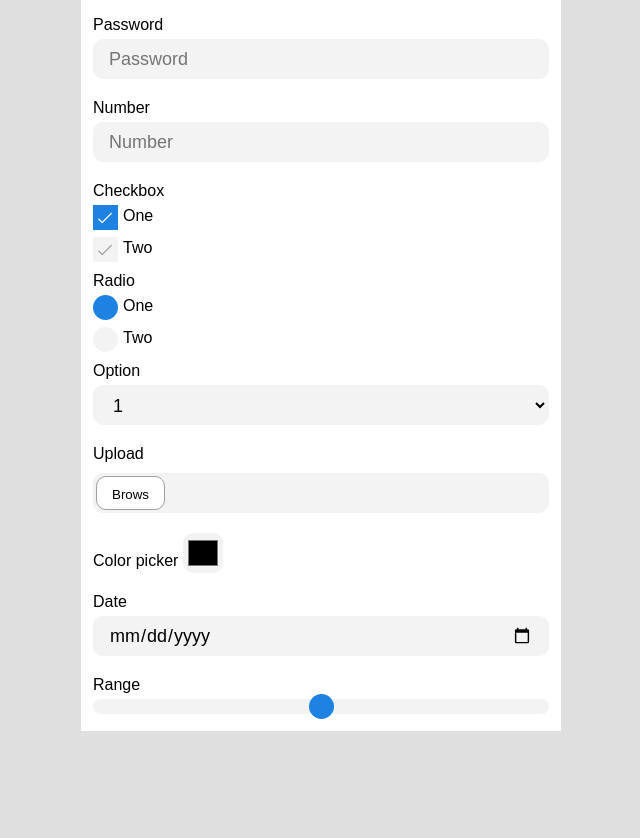
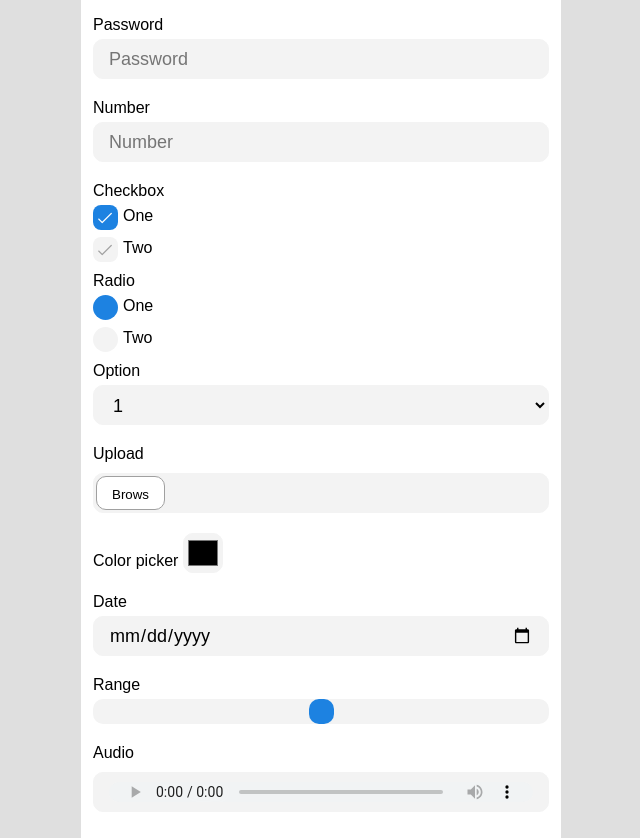
Before and after one commit to tunglam7554/mosf, a PHP site: page /index.php?page=input in a window 1280 px wide. Shown: the part 231-1069 px from the top of the page, without its empty margins (319-959 px from the left). Before the commit the page ends 962 px from the top, so only its background shows below. Run offline with PHP 8.4, Linux system fonts and the light colour scheme; some web fonts are replaced.

Commit message:
range css

```diff
--- a/css/mosf.css
+++ b/css/mosf.css
@@ -36,7 +36,7 @@ button.bg-primary {
 
 input[type=range] {
     background: var(--bg-input);
-    height: 15px;
+    height: 25px;
     padding: 0;
     -webkit-appearance: none;
     width: 100%;
@@ -48,16 +48,16 @@ input[type=range]::-webkit-slider-thumb {
     border: none;
     height: 25px;
     width: 25px;
-    border-radius: 50%;
+    border-radius: 10px;
     background: var(--primary);
     cursor: pointer;
 }
 
 input[type=range]::-moz-range-thumb {
     border: none;
-    height: 40px;
-    width: 40px;
-    border-radius: 50%;
+    height: 25px;
+    width: 25px;
+    border-radius: 10px;
     background: var(--primary);
     cursor: pointer;
 }
@@ -83,6 +83,7 @@ a:hover {
 ul {
     margin: 0;
     padding: 0;
+    list-style: none;
 }
 
 body {
@@ -108,6 +109,8 @@ input[type="submit"]:hover {
 }
 
 select,
+audio,
+video,
 .form-upload,
 input {
     height: 40px;
@@ -211,6 +214,7 @@ form {
 }
 
 .checkbox-checkmark {
+    border-radius: 8px;
     padding: 4px;
     border: 1px solid transparent;
     color: #a0a0a0;
--- a/input.html
+++ b/input.html
@@ -64,3 +64,11 @@
     <label>Range </label>
     <input type="range" />
 </div>
+<div class="form-group">
+    <label>Audio </label>
+    <audio controls>
+        <source src="horse.ogg" type="audio/ogg">
+        <source src="horse.mp3" type="audio/mpeg">
+        Your browser does not support the audio element.
+    </audio>
+</div>
```
